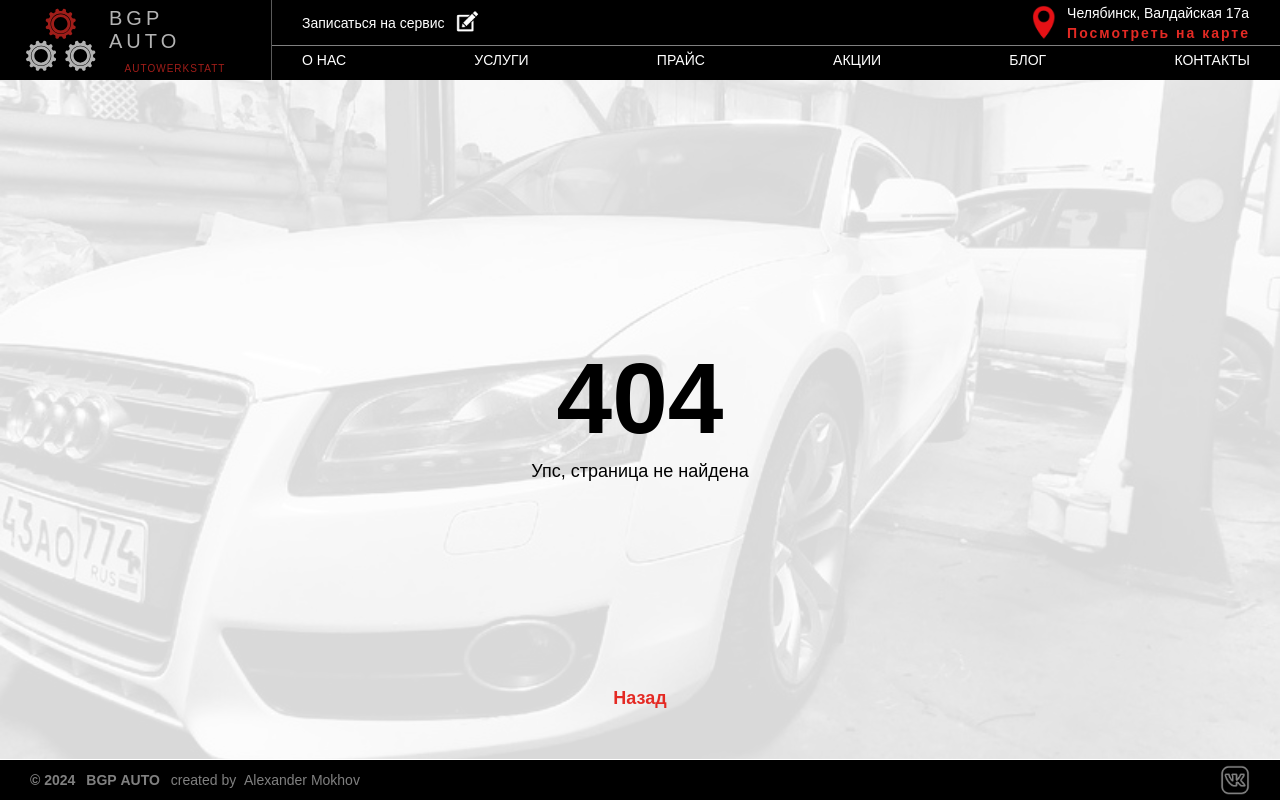
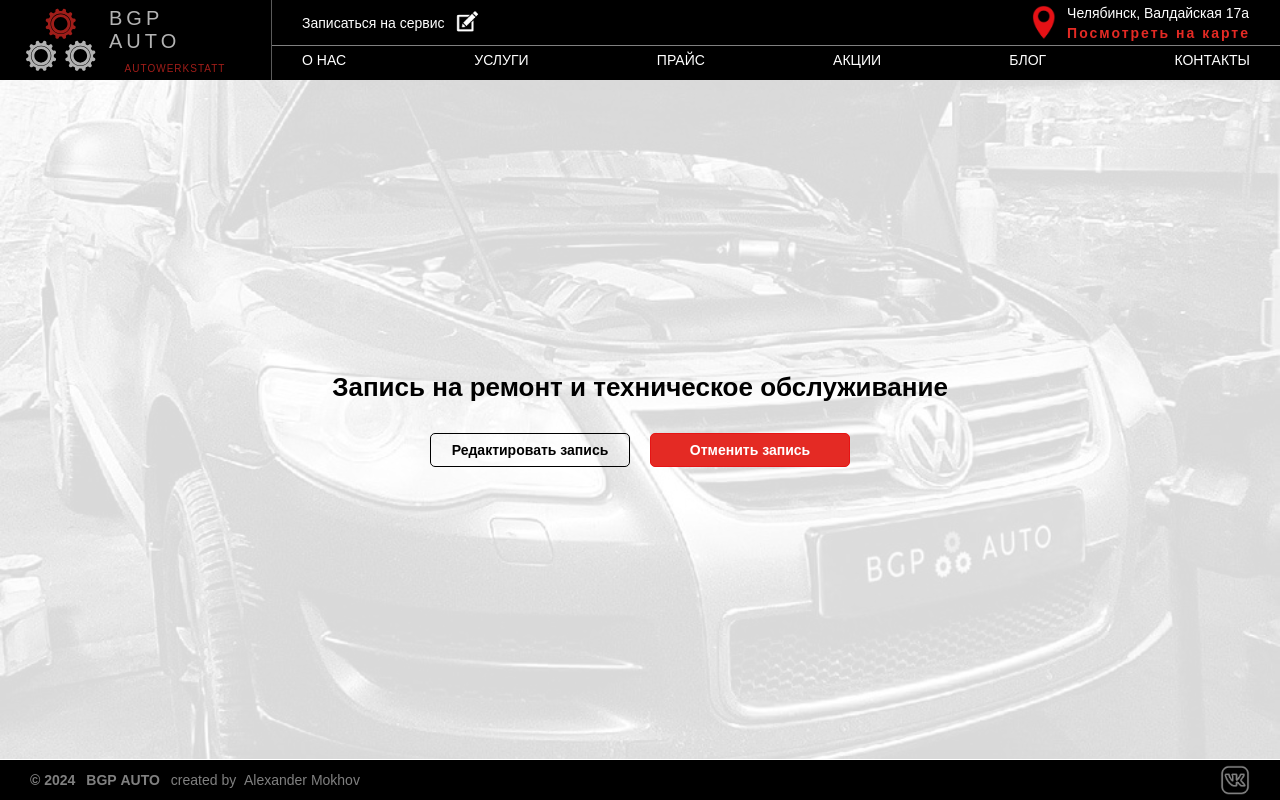
Before and after one commit to Alexandr-Mokhov/bgp-auto-next-js, a Next.js app: page /reception in a window 1280 px wide. Before the commit this address had no page. Built offline with nearby package versions, Linux system fonts and the light colour scheme; a web font is replaced by a local one.

Commit message:
feat: добавить страницу reception

```diff
--- a/src/app/prices/page.tsx
+++ b/src/app/prices/page.tsx
@@ -8,6 +8,7 @@ import PriceTable from '@/components/PriceTable/PriceTable';
 import ButtonUp from '@/components/ButtonUp/ButtonUp';
 import useScroll from '@/utils/checkScroll';
 import { prices } from '@/constants/prices';
+import './prices.css';
 
 export default function Prices() {
   const scroll = useScroll();
--- /dev/null
+++ b/src/app/reception/page.tsx
@@ -0,0 +1,155 @@
+"use client"
+import { FormEvent, useEffect, useState } from 'react';
+import Image from 'next/image';
+import backgroundAboutAs from '../../../public/background-about-as.jpg';
+// import { useFormWithValidation } from '../../utils/formValidator';
+// import Registration from '../../components/Registration/Registration';
+// import Preloader from '../../components/Preloader/Preloader';
+// import Form from '../../components/Form/Form';
+import './reception.css';
+
+export default function Reception(
+//   {
+//   setDate,
+//   setTime,
+//   isInscribed,
+//   setIsInscribed,
+//   dataFromLocalStorage,
+//   setDataFromLocalStorage
+//  }
+ ) {
+  // const { values, handleChange, resetForm, errors, isValid } = useFormWithValidation();
+  const [dataFromLocalStorage, setDataFromLocalStorage] = useState({});
+  const [currentDate, setCurrentDate] = useState('');
+  const [isLoading, setIsLoading] = useState(false);
+  const [isInscribed, setIsInscribed] = useState(true);
+
+  // const { work, auto, date, time, surname, name, phone } = dataFromLocalStorage;
+  // const [date, setDate] = useState('');
+  // const [time, setTime] = useState('');
+
+  useEffect(() => {
+    const today = new Date();
+    setCurrentDate(`${today.getFullYear()}-${today.getMonth() + 1}-${today.getDate() <= 9 ? `0${ today.getDate()}` : today.getDate()}`);
+  }, [])
+
+  //useEffect(() => {
+    // const localData = JSON.parse(localStorage.getItem('reception-BGP-AUTO'));
+  //   if (localData) {
+  //     const today = new Date().getTime();
+  //     const { date, time, registrationDone } = localData;
+  //     const registrationYear = Number(date.slice(0, 4));
+  //     const registrationMonth = Number(date.slice(5, 7)) - 1;
+  //     const registrationDay = Number(date.slice(8, 10));
+  //     const registrationHours = Number(time.slice(0, 2));
+  //     const registrationMinutes = Number(time.slice(3, 5));
+  //     const registrationDate = new Date(registrationYear, registrationMonth, registrationDay, registrationHours, registrationMinutes).getTime();
+
+  //     if (today < registrationDate) {
+  //       // setDataFromLocalStorage(localData);
+  //       // setDate(date);
+  //       // setTime(time);
+  //       setIsInscribed(registrationDone);
+  //     } else {
+  //       localStorage.removeItem('reception-BGP-AUTO');
+  //       setDataFromLocalStorage({});
+  //       setIsInscribed(false);
+  //       // setDate('');
+  //       // setTime('');
+  //     }
+  //   }
+  // }, [])
+
+  function handleSubmit(evt: FormEvent<HTMLFormElement>) {
+    setIsLoading(true);
+    evt.preventDefault();
+    const dataReception = {
+      // work: values['work'] || work,
+      // auto: values['auto'] || auto,
+      // date: values['date'] || date,
+      // time: values['time'] || time,
+      // surname: values['surname'] || surname,
+      // name: values['name'] || name,
+      // phone: values['phone'] || phone,
+      registeredDate: currentDate,
+      registrationDone: true
+    }
+
+    localStorage.setItem('reception-BGP-AUTO', JSON.stringify(dataReception));
+    console.log(dataReception);
+
+    return new Promise((resolve, reject) => {
+      return resolve(setTimeout(() => {
+        setDataFromLocalStorage(dataReception);
+        // setDate(dataReception.date);
+        // setTime(dataReception.time);
+        setIsInscribed(true);
+        setIsLoading(false);
+      }, 3000));
+    })
+  }
+
+  function handleEdit() {
+    setIsInscribed(!isInscribed);
+  }
+
+  function handleReset() {
+    setIsLoading(true);
+    return new Promise((resolve, reject) => {
+      return resolve(setTimeout(() => {
+        localStorage.removeItem('reception-BGP-AUTO');
+        setDataFromLocalStorage({});
+        setIsInscribed(false);
+        setIsLoading(false);
+        // resetForm();
+        // setDate('');
+        // setTime('');
+      }, 2000));
+    })
+  }
+
+  return (
+    <main className="main">
+      <Image
+        className="background"
+        src={backgroundAboutAs}
+        width={1000}
+        height={1000}
+        alt="Ремонт авто"
+        // placeholder="blur"
+        priority={true}
+      />
+      {/* {isLoading && <Preloader />} */}
+      <div className="reception">
+        <h1 className="reception__title">Запись на ремонт и техническое обслуживание</h1>
+        {/* {isInscribed ?
+          // <Registration
+          //   name={name}
+          //   date={date}
+          //   time={time}
+          //   work={work} /> :
+          <Form
+            handleSubmit={handleSubmit}
+            // handleChange={handleChange}
+            // values={values}
+            work={work}
+            auto={auto}
+            date={date}
+            time={time}
+            surname={surname}
+            name={name}
+            phone={phone}
+            currentDate={currentDate}
+            // errors={errors}
+            // isValid={isValid}
+            isLoading={isLoading}
+          />} */}
+        {isInscribed &&
+          <div className="reception__button-contaiter">
+            <button className="reception__button reception__button_editing" type="button" onClick={handleEdit}>Редактировать запись</button>
+            <button className="reception__button reception__button_reset" type="button" onClick={handleReset}>Отменить запись</button>
+          </div>}
+      </div>
+    </main>
+  )
+}
--- /dev/null
+++ b/src/app/reception/reception.css
@@ -0,0 +1,79 @@
+.reception {
+  width: 100%;
+  max-width: 1280px;
+  display: flex;
+  flex-direction: column;
+  align-items: center;
+  margin-bottom: 10px;
+}
+
+.reception__title {
+  font-size: 26px;
+  margin: 20px 0;
+  text-align: center;
+}
+
+.reception__button {
+  width: 200px;
+  align-self: flex-start;
+  text-decoration: none;
+  font-size: 14px;
+  font-weight: 900;
+  border-radius: 5px;
+  height: 34px;
+  text-align: center;
+  transition: all .5s ease;
+  will-change: transform;
+  cursor: pointer;
+  align-self: center;
+  margin: 10px 10px;
+}
+
+.reception__button_editing {
+  background: none;
+  border: solid 1px #000;
+}
+
+.reception__button_reset {
+  background-color: #E42A24;
+  border: solid 1px rgb(230, 20, 20);
+  color: #FFF;
+}
+
+.reception__button:hover {
+  transform: scale(1.05);
+  opacity: .9;
+}
+
+@media screen and (max-width: 700px) {
+  .reception__title {
+    font-size: 22px;
+    margin: 20px;
+  }
+}
+
+@media screen and (max-width: 480px) {
+  .reception__title {
+    font-size: 20px;
+    margin: 15px 20px;
+  }
+
+  .reception__button {
+    width: 160px;
+    align-self: flex-start;
+    font-size: 12px;
+    border-radius: 5px;
+    height: 30px;
+    text-align: center;
+    align-self: center;
+    margin: 10px 10px;
+  }
+}
+
+@media screen and (max-width: 380px) {
+  .reception__button-contaiter {
+    display: flex;
+    flex-direction: column;
+    align-items: center;
+  }
+}
```
